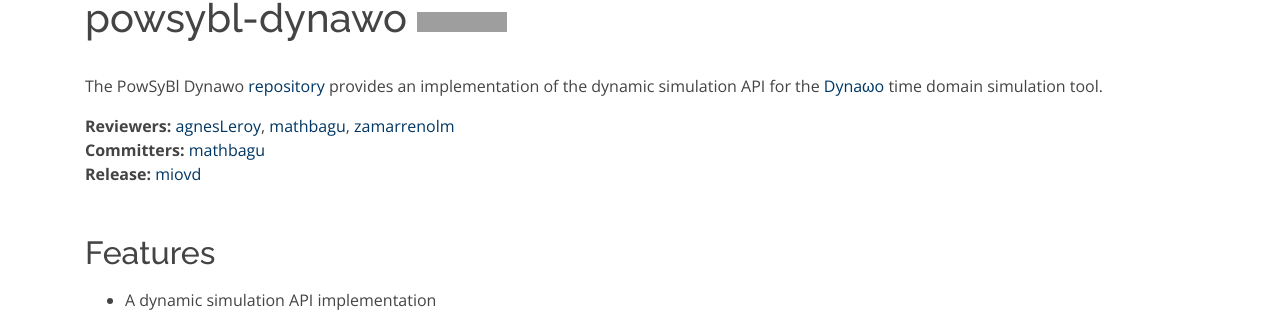
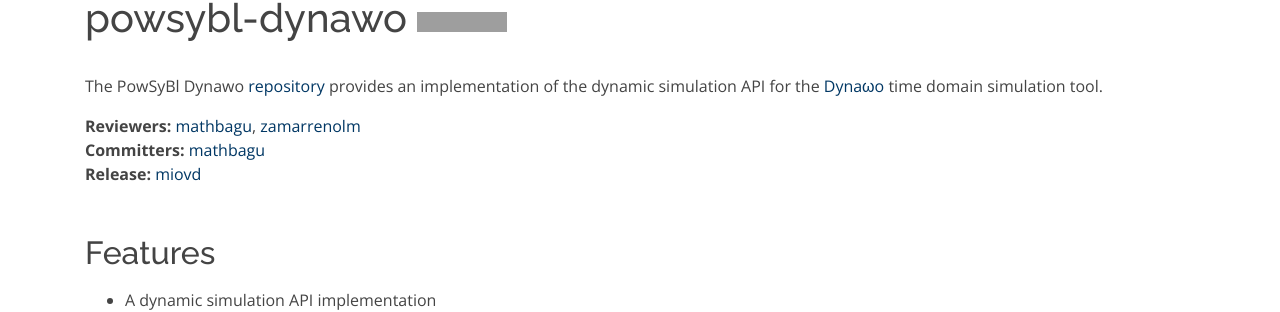
Before and after one commit to powsybl/powsybl.github.io, a Jekyll site: the page built from pages/documentation/developer/repositories/powsybl-dynawo.md, in a window 1280 px wide and 1192 px high. Shown: the part 130-442 px from the top of the window. Built offline with Jekyll 4.4.1, drawn with Linux system fonts in a browser that asks for light colours; our own code applies the rules of GitHub Pages for plain Markdown files; grey boxes are pictures that could not be loaded.

Commit message:
Update dynawo reviewers/commiters
Signed-off-by: Florian Dupuy <florian.dupuy@rte-france.com>

```diff
--- a/pages/documentation/developer/repositories/powsybl-dynawo.md
+++ b/pages/documentation/developer/repositories/powsybl-dynawo.md
@@ -1,7 +1,7 @@
 # powsybl-dynawo [![GitHub release](https://img.shields.io/github/release/powsybl/powsybl-dynawo.svg?sort=semver)](https://github.com/powsybl/powsybl-dynawo/releases/)
 The PowSyBl Dynawo [repository](https://github.com/powsybl/powsybl-dynawo) provides an implementation of the dynamic simulation API for the [Dyna&omega;o](https://dynawo.github.io/) time domain simulation tool.
 
-**Reviewers:** [agnesLeroy](https://github.com/agnesLeroy), [mathbagu](https://github.com/mathbagu), [zamarrenolm](https://github.com/zamarrenolm)
+**Reviewers:** [mathbagu](https://github.com/mathbagu), [zamarrenolm](https://github.com/zamarrenolm)
 **Committers:** [mathbagu](https://github.com/mathbagu)
 **Release:** [miovd](https://github.com/miovd)
 
```
Also changed, not shown: pages/documentation/developer/repositories/index.md (+1 -1 lines).
